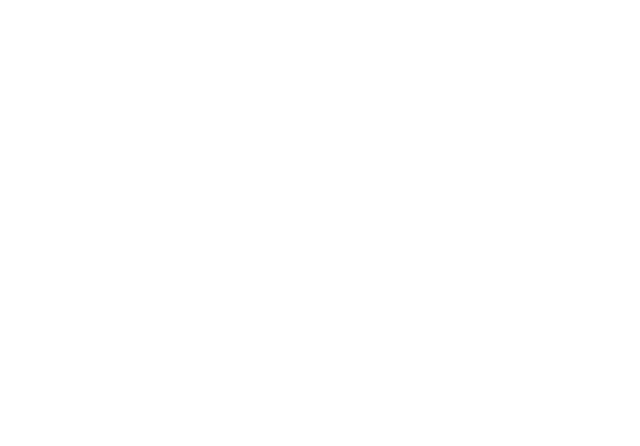
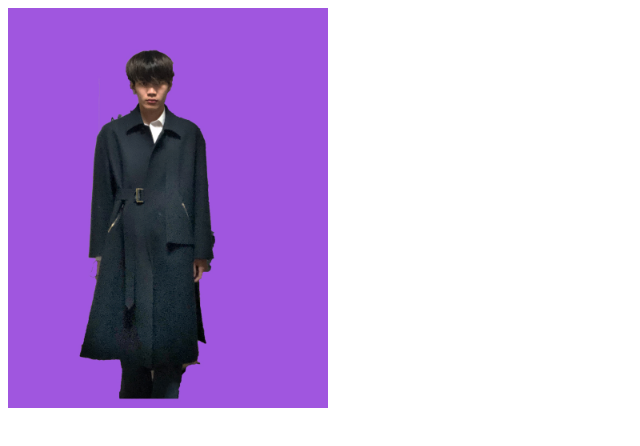
Before and after one commit to yudaiukawa/cullni, a plain HTML site: page index.html in a window 1280 px wide. Shown: the whole page, without its empty margins (0-640 px from the left). Drawn offline with Linux system fonts and the light colour scheme.

Commit message:
Update index.html

```diff
--- a/index.html
+++ b/index.html
@@ -5,6 +5,6 @@
     <title>sample</title>
   </head>
   <body>
-    <img src="" height="400px">
+    <img src="cullni.jpg" height="400px">
   </body>
 </html>
```
